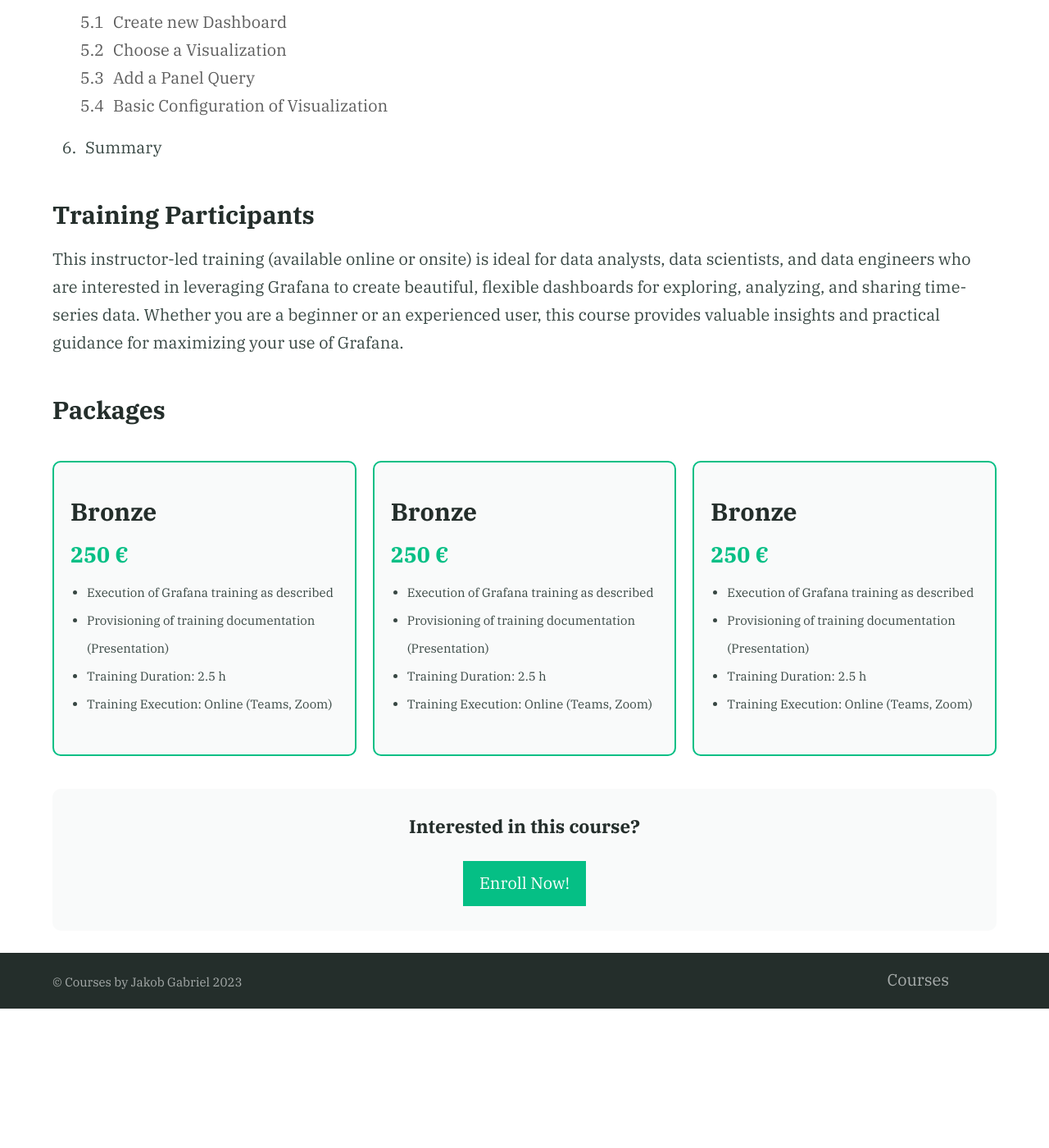
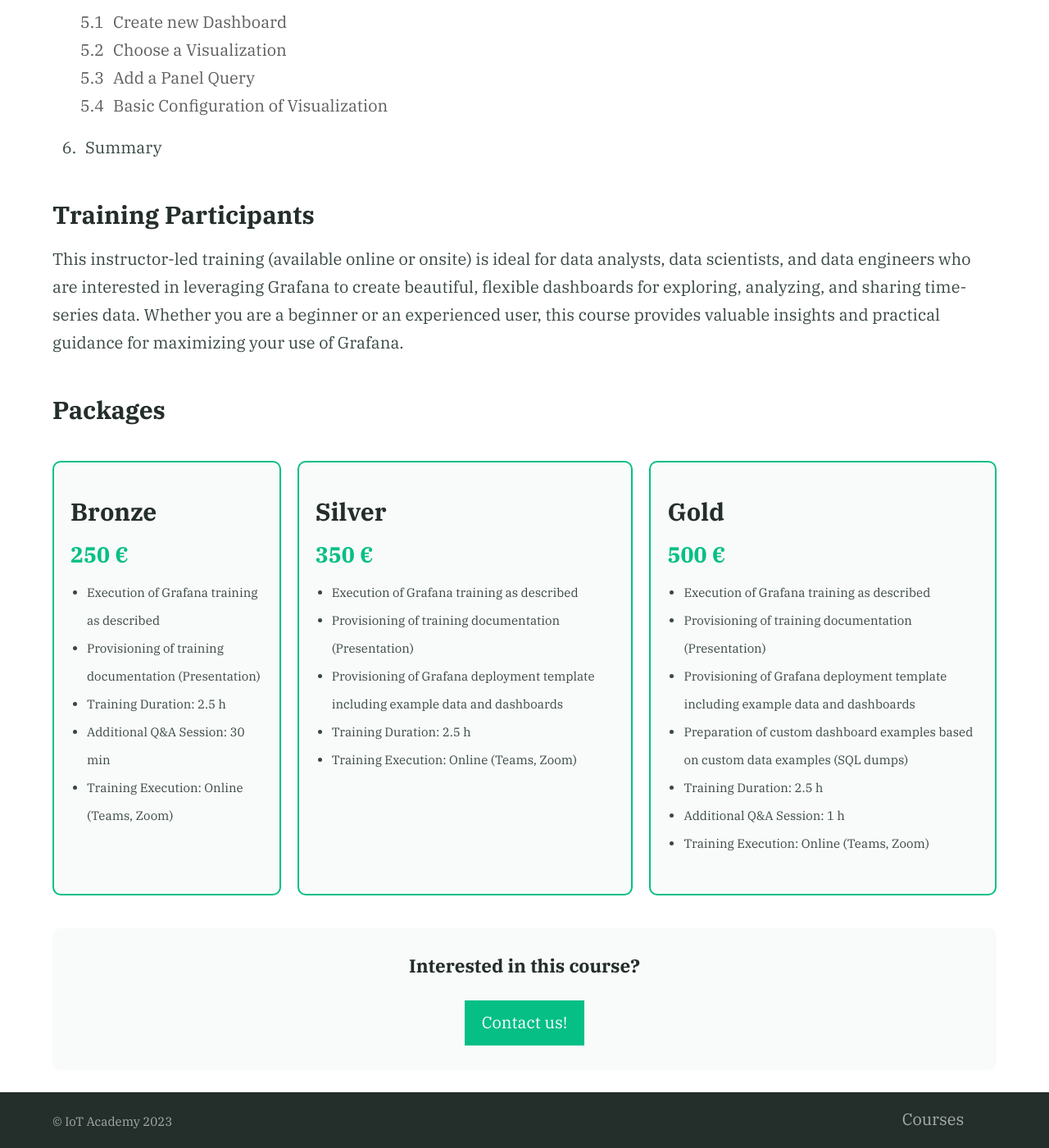
Before and after one commit to jakobgabriel/iot-academy, a Jekyll site: the page built from _courses/grafana-basic-training.md, in a window 1280 px wide and 1400 px high, scrolled down 1699 px. Shown: the whole window at 82% size. Built offline with Jekyll 4.4.1, drawn with Linux system fonts in a browser that asks for light colours; before the commit the page ends 2929 px from its top, so only the background shows below that; some of the changed text lies outside the part shown.

Commit message:
minor content update

```diff
--- a/_config.yml
+++ b/_config.yml
@@ -1,7 +1,7 @@
-title: Courses by Jakob Gabriel
-description: Courses by Jakob Gabriel
-baseurl: '/academy-webpage'
-url: ''
+title: IoT Academy
+description: Trainings by Jakob Gabriel
+baseurl: '/iot-academy'
+url: 'https://jakobgabriel.github.io/iot-academy'
 plugins:
   - jekyll-feed
   - jekyll-sitemap
--- a/_courses/grafana.md
+++ b/_courses/grafana-basic-training.md
@@ -13,23 +13,29 @@
       - Execution of Grafana training as described
       - Provisioning of training documentation (Presentation)
       - 'Training Duration: 2.5 h'
+      - 'Additional Q&A Session: 30 min'
       - 'Training Execution: Online (Teams, Zoom)'
-  - name: Bronze
-    price: 250 €
+  - name: Silver
+    price: 350 €
     items:
       - Execution of Grafana training as described
       - Provisioning of training documentation (Presentation)
+      - Provisioning of Grafana deployment template including example data and dashboards
       - 'Training Duration: 2.5 h'
       - 'Training Execution: Online (Teams, Zoom)'
-  - name: Bronze
-    price: 250 €
+  - name: Gold
+    price: 500 €
     items:
       - Execution of Grafana training as described
       - Provisioning of training documentation (Presentation)
+      - Provisioning of Grafana deployment template including example data and dashboards
+      - Preparation of custom dashboard examples based on custom data examples (SQL dumps)
       - 'Training Duration: 2.5 h'
+      - 'Additional Q&A Session: 1 h'
       - 'Training Execution: Online (Teams, Zoom)'
 enroll_text: Interested in this course?
 ---
+
 
 ### Training Description
 
@@ -65,6 +71,8 @@
 
 6. Summary
 
+
+
 ### Training Participants
 
 This instructor-led training (available online or onsite) is ideal for data analysts, data scientists, and data engineers who are interested in leveraging Grafana to create beautiful, flexible dashboards for exploring, analyzing, and sharing time-series data. Whether you are a beginner or an experienced user, this course provides valuable insights and practical guidance for maximizing your use of Grafana.
--- a/_layouts/course.html
+++ b/_layouts/course.html
@@ -34,9 +34,9 @@
       {% endfor %}
     </div>
     <div class="enroll">
-      <h5>{{page.enroll_text | default: 'Interested in this course?'}}</h5>
+      <h5>{{page.enroll_text | default: 'Interested in this training?'}}</h5>
       <br>
-      <a href="{{'/enroll' | relative_url}}" class="button">Enroll Now!</a>
+      <a href="{{'/contact-forms' | relative_url}}" class="button">Contact us!</a>
     </div>
     {% include nav-share.html %}
   </article>
```
Also changed, not shown: _data/courses.yaml (+6 -6 lines), contact-forms.html (renamed from enroll.html).
